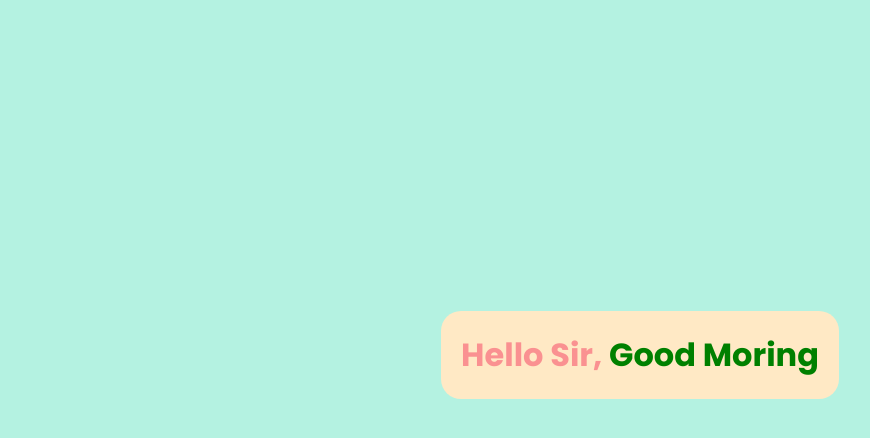
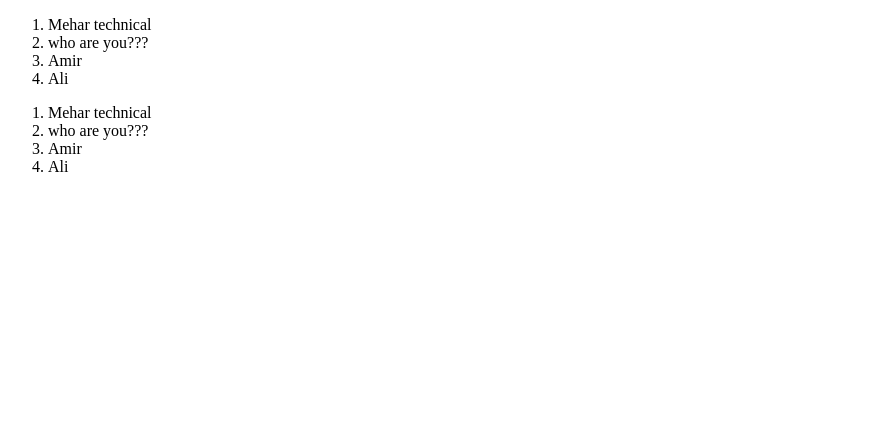
Before and after one commit to AmirAliLiaqat/react-app, a React (Create React App) app: page / in a window 1280 px wide. Shown: the top 438 px of the page, without its empty margins (0-870 px from the left). Built offline with nearby package versions, Linux system fonts and the light colour scheme; a web font is replaced by a local one.

Commit message:
Using import and export methods...

```diff
--- a/src/App.js
+++ b/src/App.js
@@ -1,32 +1,16 @@
-import React from "react";
-import Heading from "./Heading";
-import Paragraph from "./Paragraph";
-import Order from "./Order";
+const youtuber = 'Mehar technical';
 
-function App() {
-    let currDate = new Date(2023,3,6,5);
-    currDate = currDate.getHours();
-    let greeting = '';
-    const cssStyle = {};
+const myques = 'who are you???';
 
-    if(currDate >= 1 && currDate < 12) {
-    greeting = 'Good Moring';
-    cssStyle.color = 'green';
-    } else if(currDate >= 12 && currDate < 19) {
-    greeting = 'Good Afternoon';
-    cssStyle.color = 'orange';
-    } else {
-    greeting = 'Good Night';
-    cssStyle.color = 'black';
-    }
-
-    return(
-        <>
-            <div>
-                <h1 >Hello Sir, <span style={cssStyle}>{greeting}</span></h1>
-            </div>
-        </>
-    );
+function name() {
+    let name = 'Amir';
+    return name;
 }
 
-export default App;
+function names() {
+    let names = 'Ali';
+    return names;
+}
+
+export default youtuber;
+export {myques, name, names}
--- a/src/index.js
+++ b/src/index.js
@@ -1,9 +1,26 @@
 import React from 'react';
 import ReactDOM from 'react-dom';
-import App from './App';
-import './index.css';
+// method 1
+import hello, {myques, name, names} from './App';
+// method 2
+import * as ques from './App';
 
 ReactDOM.render(
-  <App />,
+  <>
+    {/* method 1 */}
+    <ol>
+      <li>{hello}</li>
+      <li>{myques}</li>
+      <li>{name()}</li>
+      <li>{names()}</li>
+    </ol>
+    {/* method 2 */}
+    <ol>
+      <li>{ques.default}</li>
+      <li>{ques.myques}</li>
+      <li>{ques.name()}</li>
+      <li>{ques.names()}</li>
+    </ol>
+  </>,
   document.getElementById('root')
 );
```
